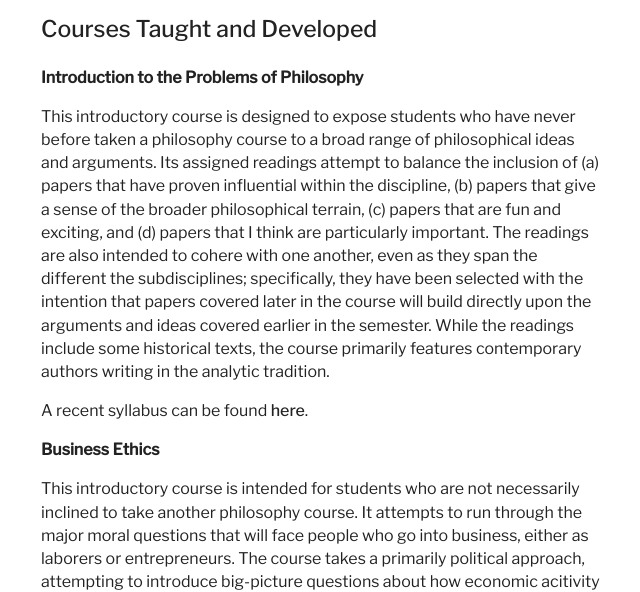
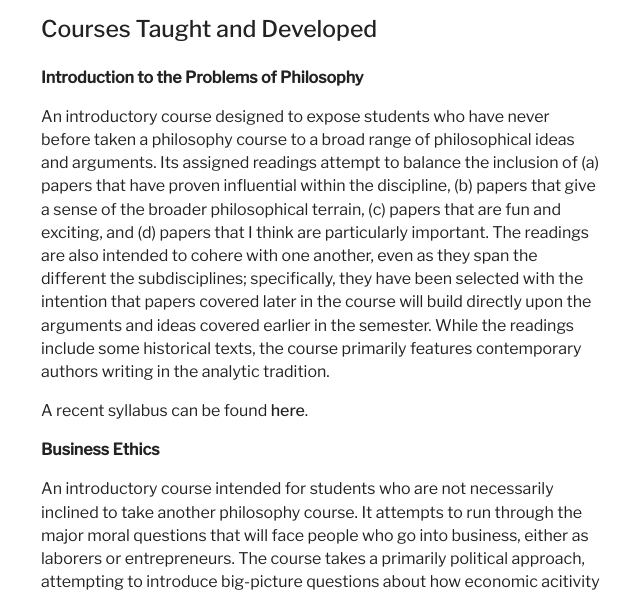
Before and after one commit to jesse-jared-collab/jesse-jared-collab.github.io, a Jekyll site: the page built from teaching.md, in a window 1280 px wide. Shown: the part 533-1125 px from the top of the page, without its empty margins (110-750 px from the left). Built offline with Jekyll 4.4.1, drawn with Linux system fonts in a browser that asks for light colours; some of the changed text lies outside the part shown.

Commit message:
Update teaching.md

```diff
--- a/teaching.md
+++ b/teaching.md
@@ -14,12 +14,12 @@ I have also received training in the pedagocial practices associated with the [W
 
 **Introduction to the Problems of Philosophy**
 
-This introductory course is designed to expose students who have never before taken a philosophy course to a broad range of philosophical ideas and arguments. Its assigned readings attempt to balance the inclusion of (a) papers that have proven influential within the discipline, (b) papers that give a sense of the broader philosophical terrain, (c) papers that are fun and exciting, and (d) papers that I think are particularly important. The readings are also intended to cohere with one another, even as they span the different the subdisciplines; specifically, they have been selected with the intention that papers covered later in the course will build directly upon the arguments and ideas covered earlier in the semester. While the readings include some historical texts, the course primarily features contemporary authors writing in the analytic tradition.
+An introductory course designed to expose students who have never before taken a philosophy course to a broad range of philosophical ideas and arguments. Its assigned readings attempt to balance the inclusion of (a) papers that have proven influential within the discipline, (b) papers that give a sense of the broader philosophical terrain, (c) papers that are fun and exciting, and (d) papers that I think are particularly important. The readings are also intended to cohere with one another, even as they span the different the subdisciplines; specifically, they have been selected with the intention that papers covered later in the course will build directly upon the arguments and ideas covered earlier in the semester. While the readings include some historical texts, the course primarily features contemporary authors writing in the analytic tradition.
 
 A recent syllabus can be found [here](/files/Intro%20Syllabus.pdf).
 
 **Business Ethics**
 
-This introductory course is intended for students who are not necessarily inclined to take another philosophy course. It attempts to run through the major moral questions that will face people who go into business, either as laborers or entrepreneurs. The course takes a primarily political approach, attempting to introduce big-picture questions about how economic acitivity ought to be structured. It also covers classic questions in business ethics (e.g., stakeholder vs. shareholder theory) and explores how major abstract ethical theories can be applied to practical questions facing workers and businesspeople.
+An introductory course intended for students who are not necessarily inclined to take another philosophy course. It attempts to run through the major moral questions that will face people who go into business, either as laborers or entrepreneurs. The course takes a primarily political approach, attempting to introduce big-picture questions about how economic acitivity ought to be structured. It also covers classic questions in business ethics (e.g., stakeholder vs. shareholder theory) and explores how major abstract ethical theories can be applied to practical questions facing workers and businesspeople.
 
 A recent syllabus can be found [here](/files/Business%20Ethics%20Syllabus.pdf).
```
